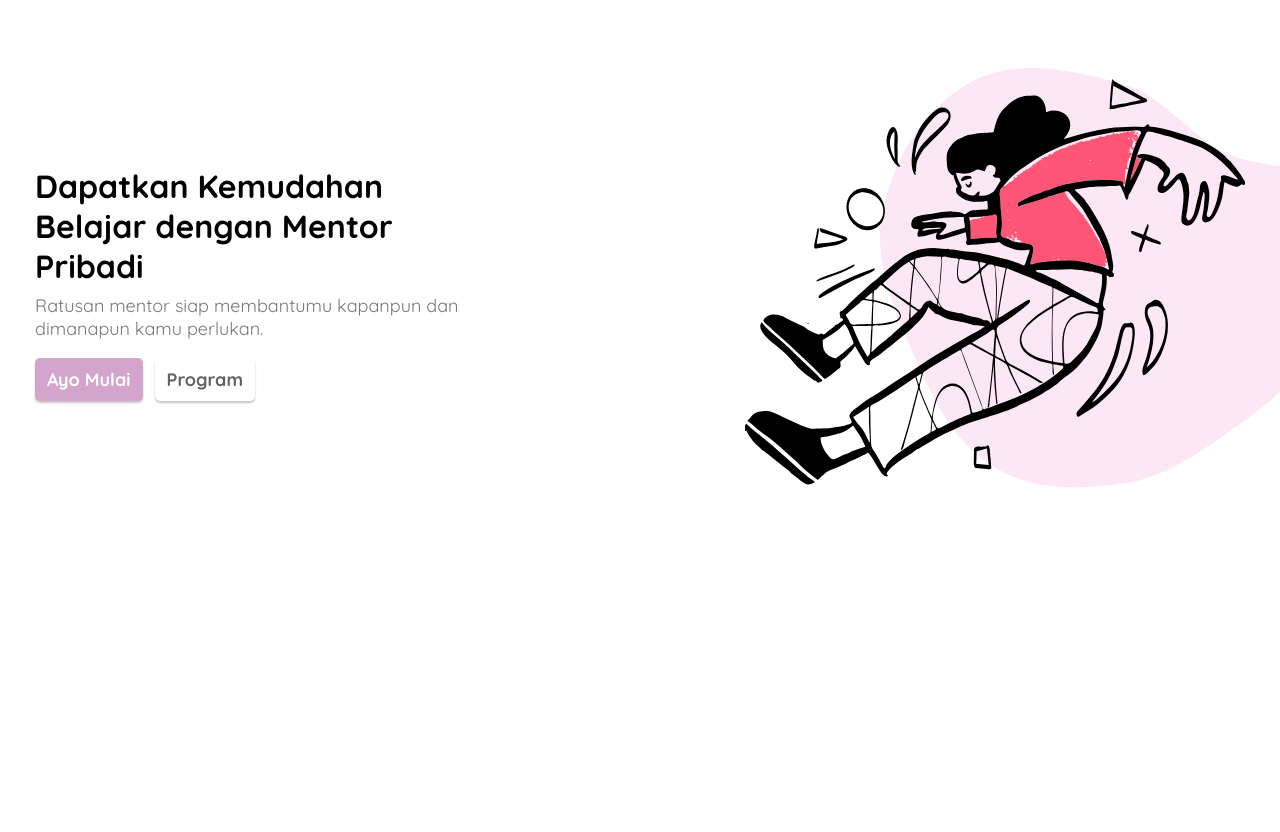
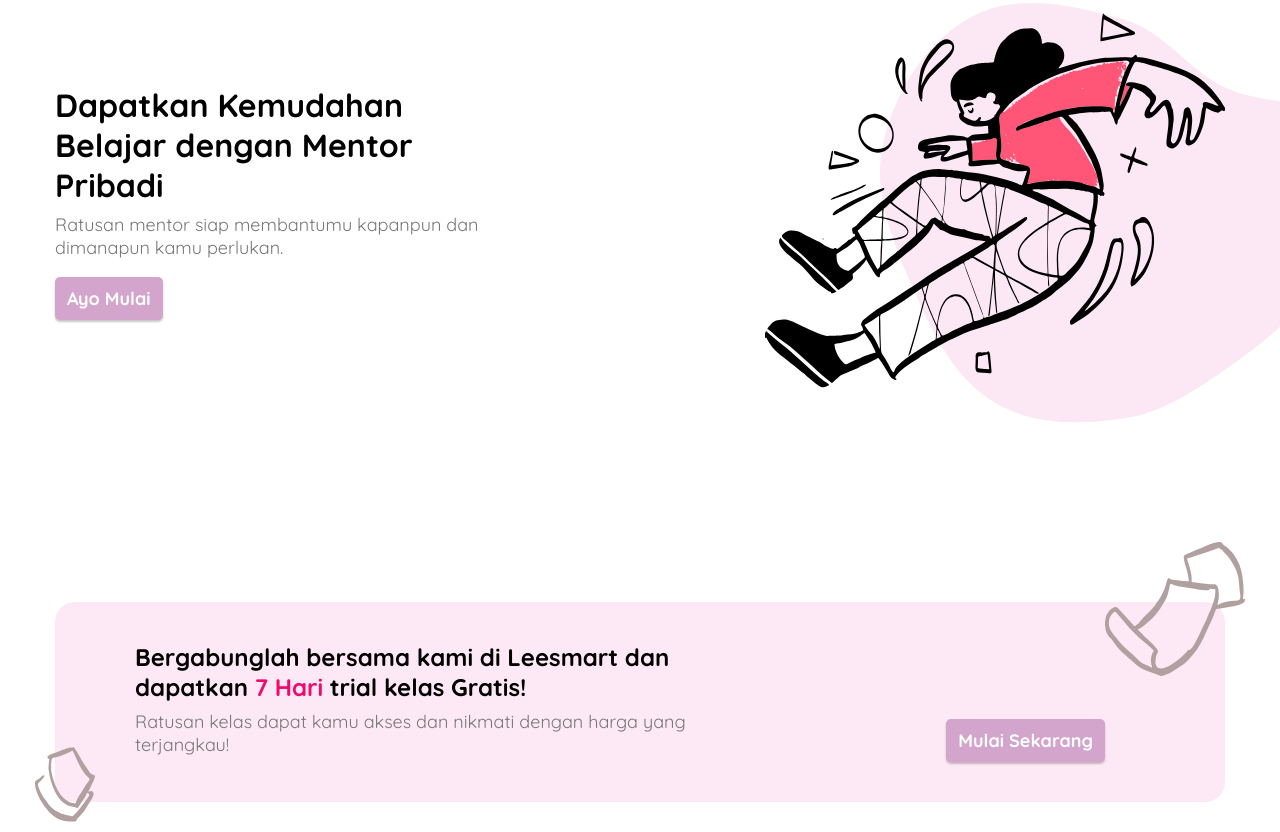
Before and after one commit to Hendridev/frontend-Leesmart, a plain HTML site: page index.html in a window 1280 px wide. Shown: the part 1747-2579 px from the top of the page. Before the commit the page ends 2277 px from the top, so only its background shows below. Drawn offline with Linux system fonts and the light colour scheme.

Commit message:
push banner

```diff
--- a/assets/css/style.css
+++ b/assets/css/style.css
@@ -11,7 +11,7 @@
 }
 
 .container {
-    padding: 30px 35px;
+    padding: 30px 55px;
 }
 
 
@@ -96,7 +96,7 @@ nav {
 
 .hero-image .illustration {
     position: relative;
-    width: 500px;
+    width: 460px;
     z-index: 1;
 }
 
@@ -196,3 +196,51 @@ nav {
     padding-top: 24%;
     max-width: 120px;
 }
+
+.banner {
+    padding-top: 200px;
+}
+
+.banner .banner-box {
+    width: 100%;
+    background-color: #FDE8F5;
+    border-radius: 20px;
+    height: 200px;
+    padding: 40px 80px;
+    position: relative;
+    display: flex;
+    justify-content: space-between;
+}
+
+.banner-box .left-bottom {
+    width: 60px;
+    position: absolute;
+    bottom: -20px;
+    left: -20px;
+}
+
+.banner-box .right-top {
+    width: 140px;
+    position: absolute;
+    top: -60px;
+    right: -20px;
+}
+
+.banner-box .banner-text {
+    max-width: 600px;
+    align-self: flex-start;
+}
+
+.banner-box .banner-text h1,
+span {
+    font-size: 24px;
+}
+
+.banner-text span {
+    color: #F3096B;
+}
+
+.banner-btn {
+    align-self: flex-end;
+    margin: 0 40px 0px 0;
+}
--- a/index.html
+++ b/index.html
@@ -86,7 +86,6 @@
                 <p class="subheading">Ratusan mentor siap membantumu kapanpun dan dimanapun kamu perlukan.</p>
                 <div class="btn-wrapper">
                     <button type="button" class="btn-primary">Ayo Mulai</button>
-                    <button type="button" class="btn-secondary">Program</button>
                 </div>
             </div>
             <div class="hero-image">
@@ -94,7 +93,20 @@
                 <img src="./assets/resource/hero-chilling.svg" alt="" class="illustration">
             </div>
         </section>
-    </div>
+        <section class="banner">
+            <div class="banner-box">
+                <img src="./assets/resource/smallbook-icon.svg" class="left-bottom">
+                <img src="./assets/resource/bigbook-icon.svg" class="right-top">
+                <div class="banner-text">
+                    <h1 class="heading">Bergabunglah bersama kami di Leesmart dan dapatkan <span>7 Hari</span> trial kelas Gratis!</h1>
+                    <p class="subheading">Ratusan kelas dapat kamu akses dan nikmati dengan harga yang terjangkau!</p>
+                </div>
+                <div class="banner-btn">
+                    <button type="button" class="btn-primary">Mulai Sekarang</button>
+                </div>
+                </>
+        </section>
+        </div>
 </body>
 
 </html>
```
